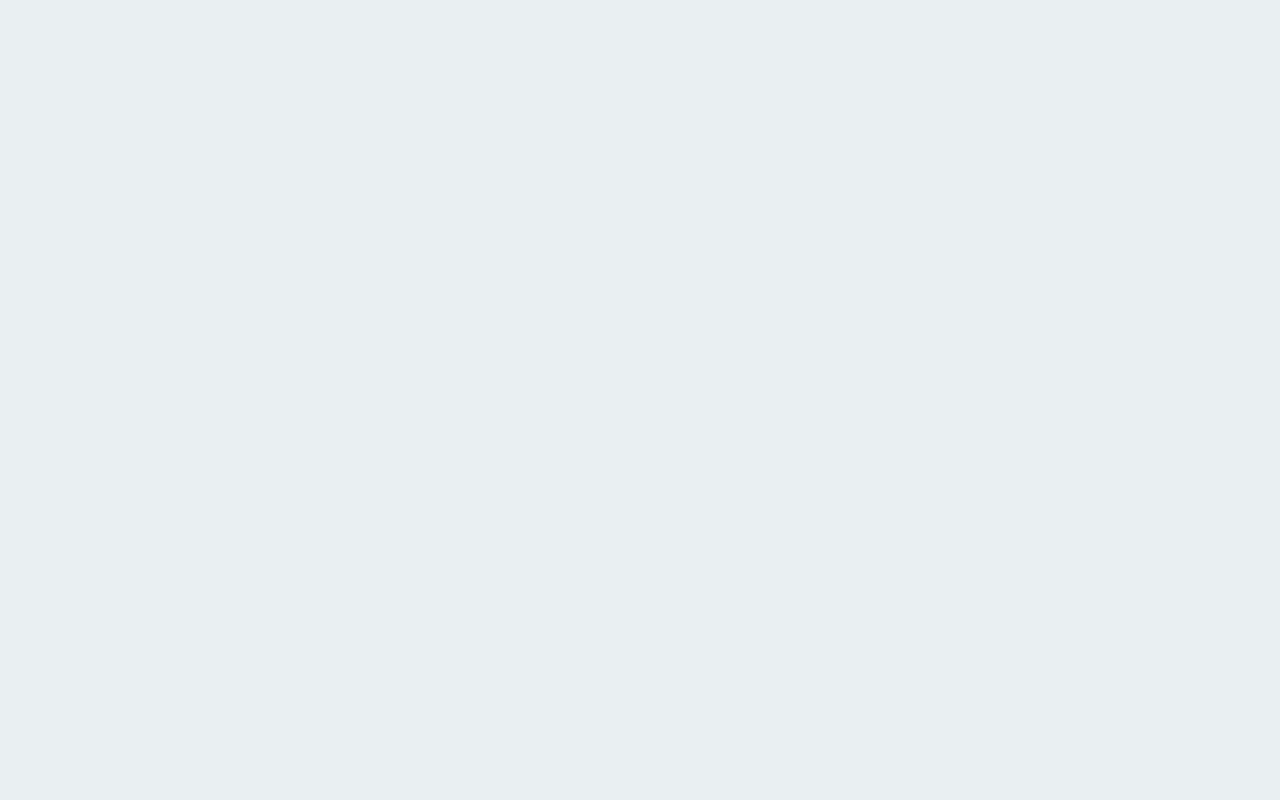
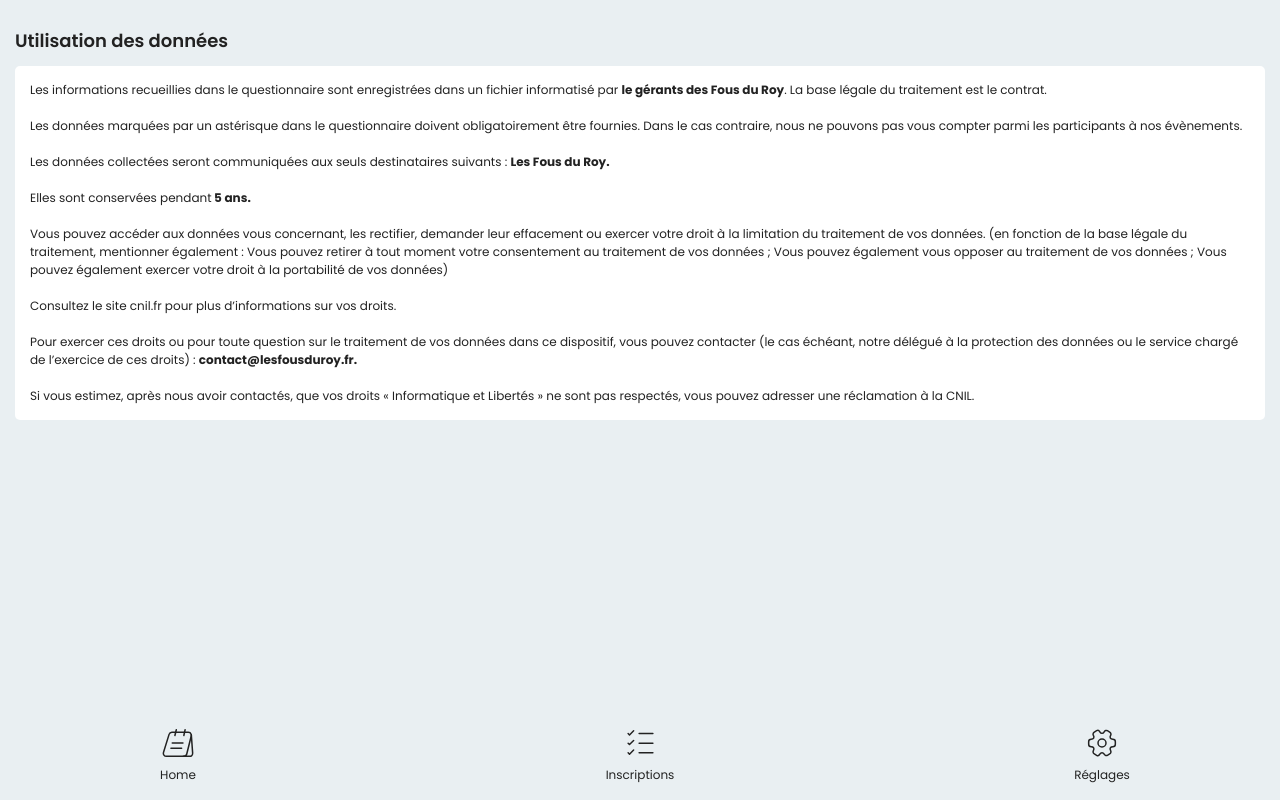
Before and after one commit to LouisMony/EventV2, a React (Create React App) app: page /utilisation-des-donnees in a window 1280 px wide. Built offline with nearby package versions, Linux system fonts and the light colour scheme.

Commit message:
front page datapricacy

```diff
--- a/src/App.jsx
+++ b/src/App.jsx
@@ -9,13 +9,14 @@
 import Settings from './pages/Settings';
 import EventDetail from './pages/EventDetail';
 import Navbar from './components/Navbar/Navbar';
+import Rgpd from './pages/Settings/Rgpd';
 
 //STYLE
 import './index.scss';
 
 function App() {
   const location = useLocation();
-  const shouldDisplayNavbar = location.pathname === '/mon-compte' || location.pathname === '/settings' || location.pathname === '/evenements';
+  const shouldDisplayNavbar = location.pathname === '/utilisation-des-donnees' || location.pathname === '/mon-compte' || location.pathname === '/settings' || location.pathname === '/evenements';
 
   return (
     <>
@@ -27,6 +28,7 @@
         <Route path='/register/me-connecter' element={<SignIn/>} />
         <Route path='/event/:id' element={<EventDetail/>} />
         <Route path='/settings' element={<Settings/>} />
+        <Route path='/utilisation-des-donnees' element={<Rgpd/>} />
       </Routes>
     </>
   );
--- /dev/null
+++ b/src/pages/Settings/Rgpd.jsx
@@ -0,0 +1,30 @@
+import React from 'react'
+//STYLE
+import '../../style/StyleSettings.scss';
+
+const Rgpd = () => {
+  return (
+    <div className='settings'>
+        <h2>Utilisation des données</h2>
+
+        <p>Les informations recueillies dans le questionnaire sont enregistrées dans un fichier informatisé par <strong>le gérants des Fous du Roy</strong>. La base légale du traitement est le contrat. <br/><br/>
+
+        Les données marquées par un astérisque dans le questionnaire doivent obligatoirement être fournies. Dans le cas contraire, nous ne pouvons pas vous compter parmi les participants à nos évènements.<br/><br/>
+
+        Les données collectées seront communiquées aux seuls destinataires suivants : <strong>Les Fous du Roy.</strong><br/><br/>
+
+        Elles sont conservées pendant<strong> 5 ans.</strong><br/><br/>
+
+        Vous pouvez accéder aux données vous concernant, les rectifier, demander leur effacement ou exercer votre droit à la limitation du traitement de vos données. (en fonction de la base légale du traitement, mentionner également : Vous pouvez retirer à tout moment votre consentement au traitement de vos données ; Vous pouvez également vous opposer au traitement de vos données ; Vous pouvez également exercer votre droit à la portabilité de vos données)<br/><br/>
+
+        Consultez le site cnil.fr pour plus d’informations sur vos droits.<br/><br/>
+
+        Pour exercer ces droits ou pour toute question sur le traitement de vos données dans ce dispositif, vous pouvez contacter (le cas échéant, notre délégué à la protection des données ou le service chargé de l’exercice de ces droits) : <strong>contact@lesfousduroy.fr.</strong> <br/><br/>
+
+        Si vous estimez, après nous avoir contactés, que vos droits « Informatique et Libertés » ne
+        sont pas respectés, vous pouvez adresser une réclamation à la CNIL.</p>
+    </div>
+  )
+}
+
+export default Rgpd
--- a/src/pages/Settings/index.jsx
+++ b/src/pages/Settings/index.jsx
@@ -11,7 +11,7 @@
 
       <ul className='settings__list'>
           <SettingItem link='/mon-compte' label='Modifier mes informations' />
-          <SettingItem link='/utilisation des données' label='Utilisation des données' />
+          <SettingItem link='/utilisation-des-donnees' label='Utilisation des données' />
           <SettingItem link='/mon-compte' label='Me déconnecter' />
       </ul>
 
```
